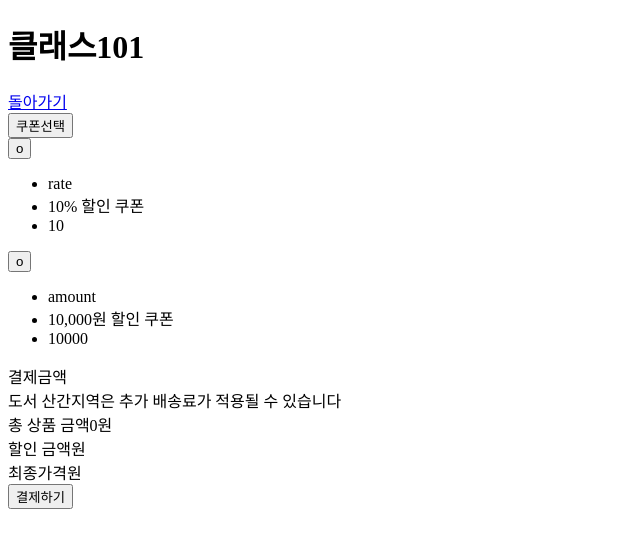
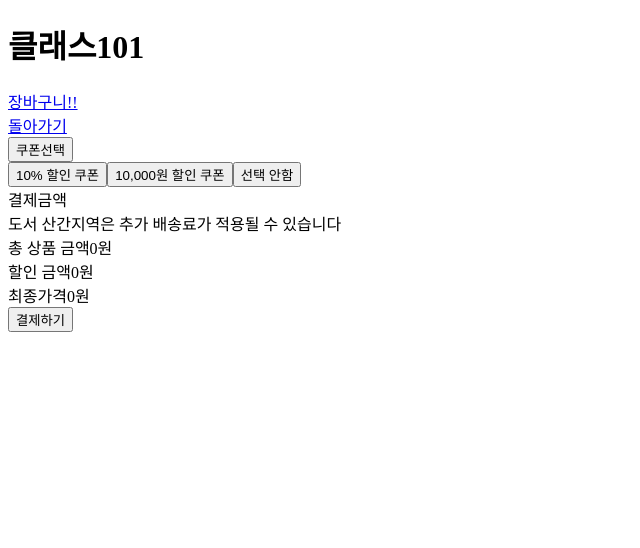
Before and after one commit to yusunghyun/React-Basket, a React (Create React App) app in the folder front/: page /cart in a window 1280 px wide. Both pictures are taken after a click on the button "쿠폰선택". Shown: the top 548 px of the page, without its empty margins (0-640 px from the left). Built offline with nearby package versions, Linux system fonts and the light colour scheme.

Commit message:
금액구현+쿠폰적용금액구현 +결제금액에 추가된 장바구니를 빼기 했을 때 금액이 남는 오류 수정

```diff
--- a/front/src/App.js
+++ b/front/src/App.js
@@ -1,7 +1,7 @@
 import React from 'react';
 import {NavLink,Switch,Route} from 'react-router-dom'
-import Home from './components/Home'
 import CartContainer from './containers/CartContainer';
+import ProductContainer from './containers/ProductContainer';
 
 const App = () => {
 
@@ -14,9 +14,11 @@
   return (
     <div>
       <h1>클래스101</h1>
+      <NavLink to='/cart'>장바구니!!</NavLink>
+
       <Switch>
         <Route path='/cart' component={CartContainer}/>
-        <Route path='/products' component={Home}/>
+        <Route path='/products' component={ProductContainer}/>
       </Switch>
 
 
--- a/front/src/components/Cart.js
+++ b/front/src/components/Cart.js
@@ -1,17 +1,18 @@
 import React from 'react';
 
-const Cart = ({baskets,pushBasketAction,popBasketAction,ele,payment,plusBasketAction,minusBasketAction}) => {
+const Cart = ({baskets,useCoupon,ele,payment,plusBasketAction,minusBasketAction}) => {
   const [clickOn,setClickOn] = React.useState(false)
-  const basketClick = React.useCallback(()=>{
+  const basketClick = ()=>{
     if(Array.from(payment).some((el,idx)=>el.id === ele.id)){
       minusBasketAction(ele)
       setClickOn(false)
     }
     else {
+
       plusBasketAction(ele)
       setClickOn(true)
     }
-  },[clickOn])
+  }
   return (
     <div>
       <button type='button' onClick={basketClick}>선택</button>
--- a/front/src/components/CartList.js
+++ b/front/src/components/CartList.js
@@ -1,33 +1,52 @@
 import React from 'react';
 import Cart from './Cart.js';
-import Coupons from './Coupons.js'
 import { NavLink } from 'react-router-dom';
 
-const CartList = ({baskets,pushBasketAction,popBasketAction,coupons,payment,plusBasketAction,minusBasketAction}) => {
+const CartList = ({baskets,coupons,useCoupon,payment,plusBasketAction,minusBasketAction,}) => {
   const [couponList,setCouponList] = React.useState([])
   const [price,setPrice] = React.useState(0);
-  React.useEffect(()=>{
-    if(payment.length>1){
-      let a = 0
-      for(let i = 0; i < payment.length; i++){
-        a+=payment[i].price
-      }
-      setPrice(a)
-    }
-    else if(payment.length===1){
-      setPrice(payment[0].price)
-    }
-    else setPrice(0)
-  },[payment])
+  const [discount,setDiscount] = React.useState(0);
+  const [canDiscountPrice, setCanDiscountPrice] = React.useState(0);
+
   const couponClick = React.useCallback(()=>{
     if(!couponList.length){
       {
-        setCouponList(coupons.map((ele,idx)=>(
-          <Coupons key={idx} type={ele.type} title={ele.title} discount={ele.discountRate || ele.discountAmount}/>)))
+        let arr = coupons.map((ele,idx)=>(
+          <button key={idx} onClick={()=>{
+            console.log(ele)
+            return setDiscount(ele.discountAmount||canDiscountPrice*ele.discountRate/100)
+          }}>{ele.title}</button>
+        ))
+        arr.push(<button key={arr.length} onClick={()=>{
+          return setDiscount(0)
+        }}>선택 안함</button>)
+        setCouponList(arr)
+
       }
     }
     else setCouponList([])
   })
+  React.useEffect(()=>{
+    if(payment.length>1){
+      let a = 0
+      let b = 0
+      for(let i = 0; i < payment.length; i++){
+        a+=payment[i].price
+        if(payment[i].availableCoupon !== false) b+=payment[i].price
+      }
+      setPrice(a)
+      setCanDiscountPrice(b)
+    }
+    else if(payment.length===1){
+      setPrice(payment[0].price)
+      if(!payment[0].availableCoupon) setCanDiscountPrice(payment[0].price)
+    }
+    else{
+      setPrice(0)
+      setCanDiscountPrice(0)
+    }
+  },[payment])
+
   return (
     <div>
       <div>
@@ -36,23 +55,26 @@
       <div>
         {
           baskets.map( (ele,index) =>(
-            <Cart key={index} ele={ele.product} baskets={baskets} pushBasketAction={pushBasketAction} popBasketAction={popBasketAction}
+            <Cart key={index} ele={ele.product} baskets={baskets}
             payment={payment} plusBasketAction={plusBasketAction} minusBasketAction={minusBasketAction}/>
           ))
         }
       </div>
       <div>
-        <button onClick={()=>couponClick()}>쿠폰선택</button>
+        <button onClick={couponClick}>쿠폰선택</button>
         <div>
-          {couponList}
+          {
+            couponList
+          }
         </div>
+
       </div>
       <div>
         <div>결제금액</div>
         <div>도서 산간지역은 추가 배송료가 적용될 수 있습니다</div>
         <div>총 상품 금액<span>{price}원</span></div>
-        <div>할인 금액<span>{}원</span></div>
-        <div>최종가격<span>{}원</span></div>
+        <div>할인 금액<span>{discount}원</span></div>
+        <div>최종가격<span>{price-discount}원</span></div>
         <button>결제하기</button>
       </div>
     </div>
--- a/front/src/components/Coupons.js
+++ /dev/null
@@ -1,17 +0,0 @@
-import React from 'react';
-
-const Coupons = ({type,title,discount}) => {
-  const asd = 123;
-  return (
-    <div>
-      <button>o</button>
-      <ul>
-        <li>{type}</li>
-        <li>{title}</li>
-        <li>{discount}</li>
-      </ul>
-    </div>
-  );
-};
-
-export default Coupons;
--- a/front/src/components/Home.js
+++ /dev/null
@@ -1,16 +0,0 @@
-import React from 'react';
-import {NavLink,Switch,Route} from 'react-router-dom'
-import ProductContainer from '../containers/ProductContainer'
-
-const Home = () => {
-
-
-  return (
-    <div>
-      <NavLink to='/cart'>장바구니!!</NavLink>
-      <ProductContainer/>
-    </div>
-  );
-};
-
-export default Home;
--- a/front/src/components/Product.js
+++ b/front/src/components/Product.js
@@ -1,6 +1,6 @@
 import React from 'react';
 
-const Product = ({item,baskets,popBasketAction,pushBasketAction}) => {
+const Product = ({item,baskets,popBasketAction,pushBasketAction,minusBasketAction}) => {
   const [bd,setBd] = React.useState('담기')
   const [basket, setBasket] = React.useState(baskets)
 
@@ -10,11 +10,15 @@
   },[basket])
   const basketAction = React.useCallback(()=>{
     if(bd==='담기'){
+
       pushBasketAction({product:item})
+
       setBd('빼기')
     }
     else{
       popBasketAction({id:item.id})
+      minusBasketAction(item)
+
       setBd('담기')
     }
   })
--- a/front/src/components/ProductList.js
+++ b/front/src/components/ProductList.js
@@ -1,14 +1,13 @@
 import React from 'react';
 import Product from './Product.js'
 
-const ProductList = ({result,baskets,popBasketAction,pushBasketAction}) => {
-
+const ProductList = ({result,baskets,popBasketAction,pushBasketAction,minusBasketAction}) => {
   return (
     <div>
 
       {
         result.map( (item,index) =>(
-          <Product key={index} item={item} baskets={baskets} pushBasketAction={pushBasketAction} popBasketAction={popBasketAction}/>
+          <Product key={index} item={item} baskets={baskets} pushBasketAction={pushBasketAction} popBasketAction={popBasketAction} minusBasketAction={minusBasketAction}/>
         ))
       }
     </div>
--- a/front/src/containers/CartContainer.js
+++ b/front/src/containers/CartContainer.js
@@ -5,7 +5,7 @@
 
 const CartContainer = () => {
 
-  const {result,baskets,coupons,payment} = useSelector(state=>{ //상태 꺼네오기
+  const {baskets,coupons,payment,useCoupon} = useSelector(state=>{ //상태 꺼네오기
     return {
       ...state.productModule
     }
@@ -13,21 +13,17 @@
 
   const dispatch = useDispatch()//국룰
 
-  React.useEffect(()=>{ //최초 한번 사용.
-    dispatch(productModule.getProductAction())
-  },[]);
-
   return (
     <CartList
-      result={result}
       baskets={baskets}
       coupons={coupons}
       payment={payment}
-      pushBasketAction={(product)=>dispatch(productModule.pushBasketAction(product))}
-      popBasketAction={(product)=>dispatch(productModule.popBasketAction(product))}
+      useCoupon={useCoupon}
       plusBasketAction={(pay)=>dispatch(productModule.plusBasketAction(pay))}
-      minusBasketAction={(pay)=>dispatch(productModule.minusBasketAction(pay))}
-      // getCouponAction={(product)=>dispatch(productModule.getCouponAction(product))}
+      minusBasketAction={(pay)=>{
+        return dispatch(productModule.minusBasketAction(pay))
+      }}
+
       />
   );
 };
--- a/front/src/containers/ProductContainer.js
+++ b/front/src/containers/ProductContainer.js
@@ -23,6 +23,9 @@
       baskets={baskets}
       pushBasketAction={(product)=>dispatch(productModule.pushBasketAction(product))}
       popBasketAction={(product)=>dispatch(productModule.popBasketAction(product))}
+      minusBasketAction={(pay)=>{
+        return dispatch(productModule.minusBasketAction(pay))
+      }}
       />
   );
 };
--- a/front/src/modules/Product.js
+++ b/front/src/modules/Product.js
@@ -7,7 +7,7 @@
 const POP_BASKET = 'Product/POP_BASKET'
 const PLUS_BASKET = 'Product/PLUS_BASKET'
 const MINUS_BASKET = 'Product/MINUS_BASKET'
-const GET_COUPON = 'product/GET_COUPON'
+const GET_COUPON = 'Product/GET_COUPON'
 
 export const getProductAction = createAction(GET_PRODUCT)
 export const pushBasketAction = createAction(PUSH_BASKET)
@@ -65,6 +65,7 @@
     }
   },
 
+
 },initialState)
 
 // export const pushBasketAction2 = () => dispatch => {
```
